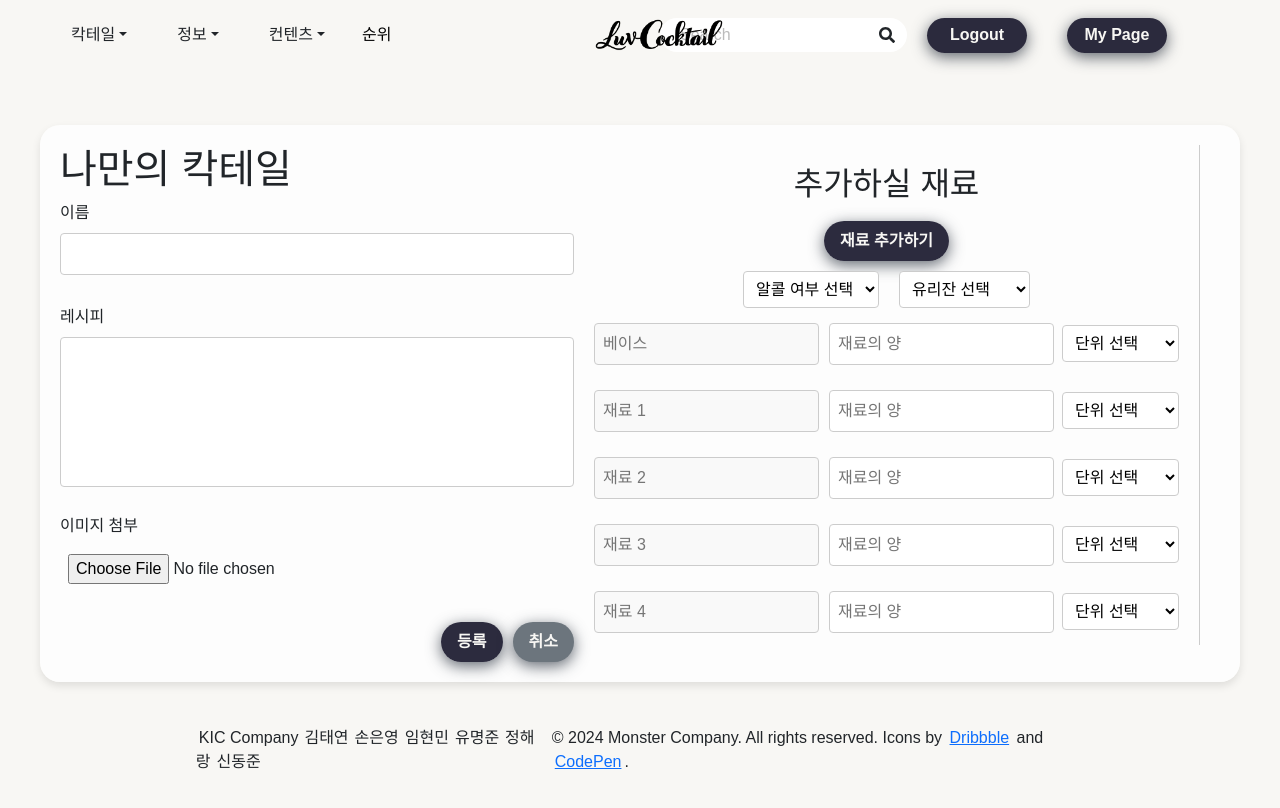
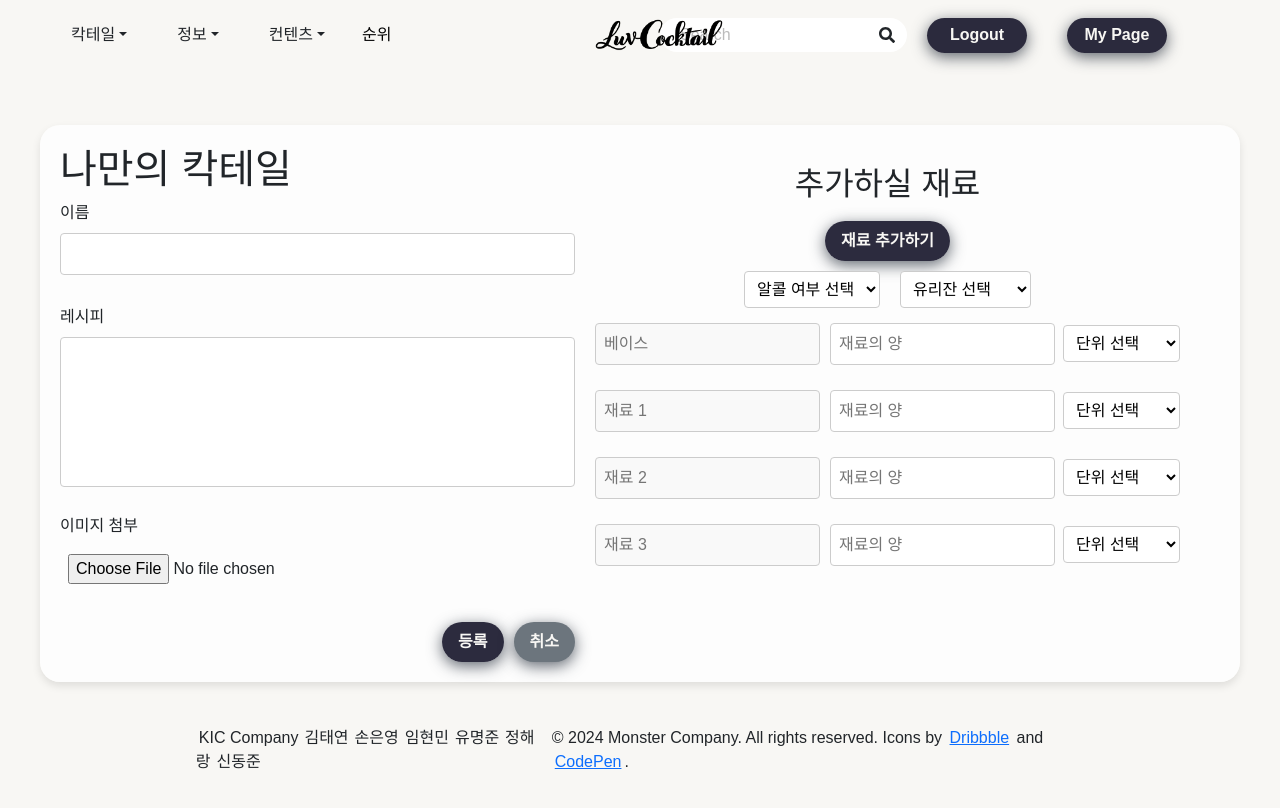
Before and after one commit to KICMonster/frontend-monster, a React (Vite) app in the folder front/: page /mycocktail in a window 1280 px wide. Shown: the top 808 px of the page. Built offline with nearby package versions, Linux system fonts and the light colour scheme; no server answers; sample sign-in values are in the browser's storage; the HTML template or start-up script is replaced by a standard one; a web font is replaced by a local one.

Commit message:
나의 커스텀 칵테일 fix

```diff
--- a/front/src/component/main/styles/mycocktail.css
+++ b/front/src/component/main/styles/mycocktail.css
@@ -25,7 +25,6 @@
 
 .MyIngredientSection {
   padding: 20px;
-  border-right: 1px solid #ccc;
   max-height: 500px;
   overflow-y: auto;
   display: flex;
--- a/front/src/pages/contents/MyCocktail.jsx
+++ b/front/src/pages/contents/MyCocktail.jsx
@@ -27,7 +27,6 @@ function MyCocktail() {
     { id: 2, name: "", amount: "", volume: "" },
     { id: 3, name: "", amount: "", volume: "" },
     { id: 4, name: "", amount: "", volume: "" },
-    { id: 5, name: "", amount: "", volume: "" }
   ]);
 
   const [error, setError] = useState(null);
```
